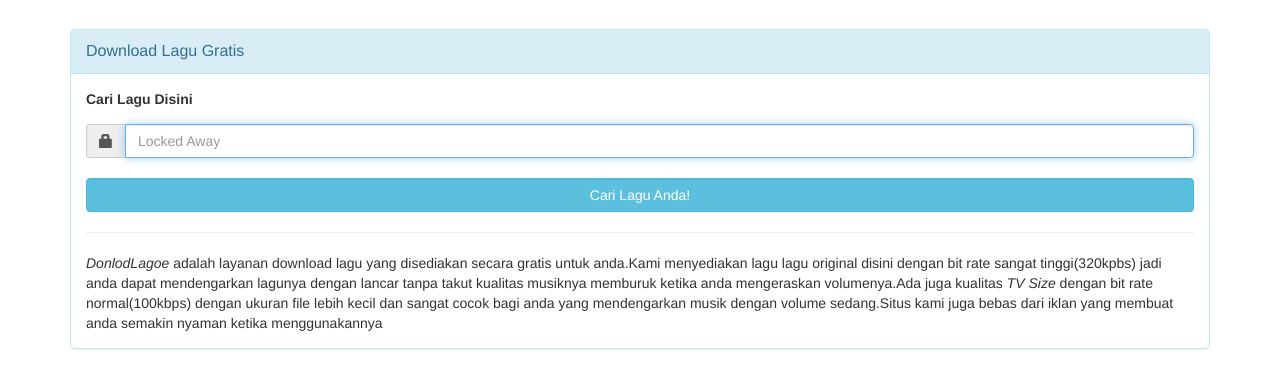
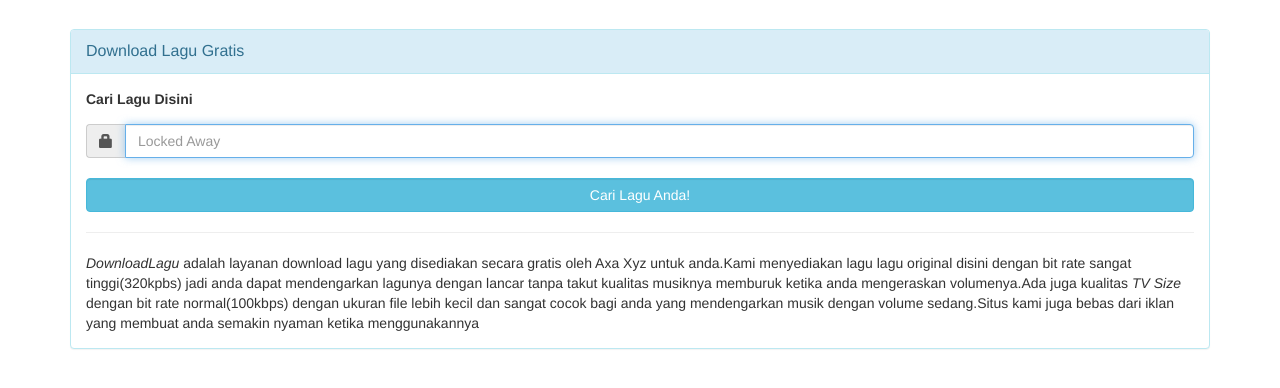
Before and after one commit to ksanihbous/jookdown, a PHP site: page / in a window 1280 px wide. Shown: the part 51-439 px from the top of the page. Run offline with PHP 8.4, Linux system fonts and the light colour scheme.

Commit message:
Update index.php

```diff
--- a/index.php
+++ b/index.php
@@ -4,10 +4,10 @@
     <meta charset="utf-8">
     <meta http-equiv="X-UA-Compatible" content="IE=edge">
     <meta name="viewport" content="width=device-width, initial-scale=1">
-    <meta name="description" content="Download Lagu Ori Disini Coeg">
-    <meta name="author" content="Anon">
-    <link rel="icon" href="assets/images/favicon.ico">
-    <title>Download Lagu Gratis</title>
+    <meta name="description" content="Download Lagu Ori By Axa Xyz">
+    <meta name="author" content="Axa Xyz">
+    <link rel="icon" href="assets/images/default-avatar.png">
+    <title>Download Lagu Gratis By Axa Xyz</title>
     <link href="assets/css/bootstrap.min.css" rel="stylesheet">
 	<style>
 		body {
@@ -46,7 +46,7 @@
                           </div>
                        <div style="margin-top:20px" class="form-group">
                              <button id="btn-login" type="submit" href="#" class="form-control btn btn-info">Cari Lagu Anda!</button>
-                       </div><hr><nav><ul class="pager" id="type" style="display:none;"><li><a id="single" href="#">Single</a></li><li><a id="artis" href="#">Artis</a></li><li><a id="album" href="#">Album</a></li></ul></nav><div id="salsakp"><i>DonlodLagoe</i> adalah layanan download lagu yang disediakan secara gratis untuk anda.Kami menyediakan lagu lagu original disini dengan bit rate sangat tinggi(320kpbs) jadi anda dapat mendengarkan lagunya dengan lancar tanpa takut kualitas musiknya memburuk ketika anda mengeraskan volumenya.Ada juga kualitas <i>TV Size</i> dengan bit rate normal(100kbps) dengan ukuran file lebih kecil dan sangat cocok bagi anda yang mendengarkan musik dengan volume sedang.Situs kami juga bebas dari iklan yang membuat anda semakin nyaman ketika menggunakannya</div><nav id="pagination" class="text-center" style="display:none;">
+                       </div><hr><nav><ul class="pager" id="type" style="display:none;"><li><a id="single" href="#">Single</a></li><li><a id="artis" href="#">Artis</a></li><li><a id="album" href="#">Album</a></li></ul></nav><div id="salsakp"><i>DownloadLagu</i> adalah layanan download lagu yang disediakan secara gratis oleh Axa Xyz untuk anda.Kami menyediakan lagu lagu original disini dengan bit rate sangat tinggi(320kpbs) jadi anda dapat mendengarkan lagunya dengan lancar tanpa takut kualitas musiknya memburuk ketika anda mengeraskan volumenya.Ada juga kualitas <i>TV Size</i> dengan bit rate normal(100kbps) dengan ukuran file lebih kecil dan sangat cocok bagi anda yang mendengarkan musik dengan volume sedang.Situs kami juga bebas dari iklan yang membuat anda semakin nyaman ketika menggunakannya</div><nav id="pagination" class="text-center" style="display:none;">
   <ul class="pagination">
     <li id="btn1" class="active" style="visibility:hidden;"><a href="#">1 <span class="sr-only">(current)</span></a></li>
     <li id="btn2" style="visibility:hidden;"><a href="#">2</a></li>
```
